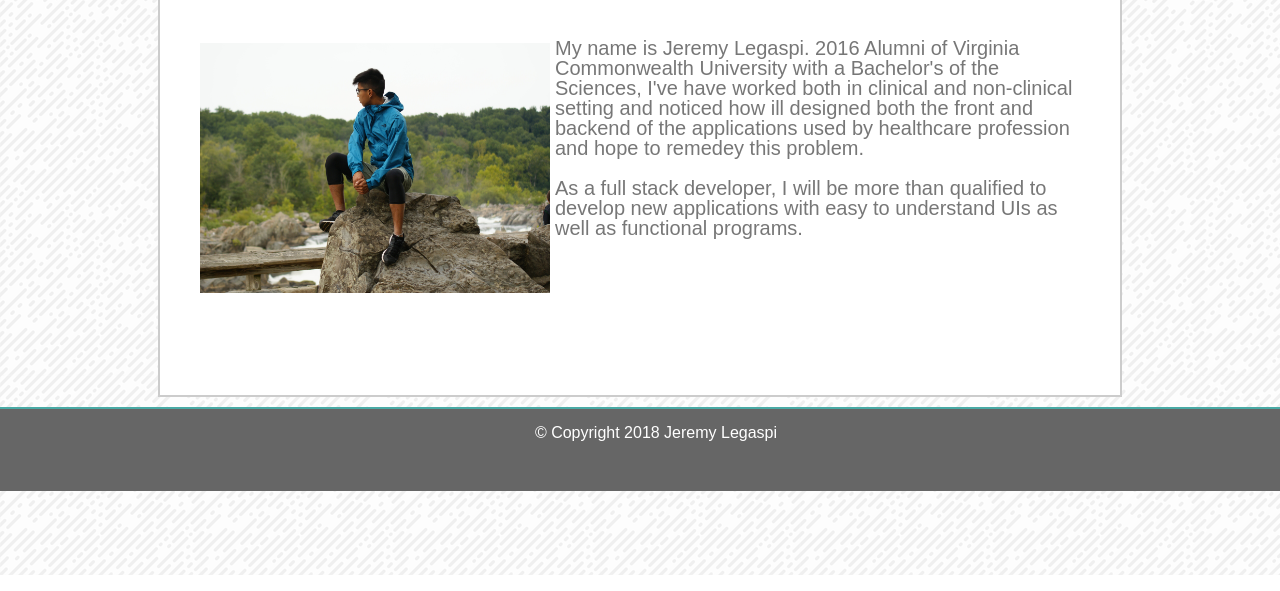
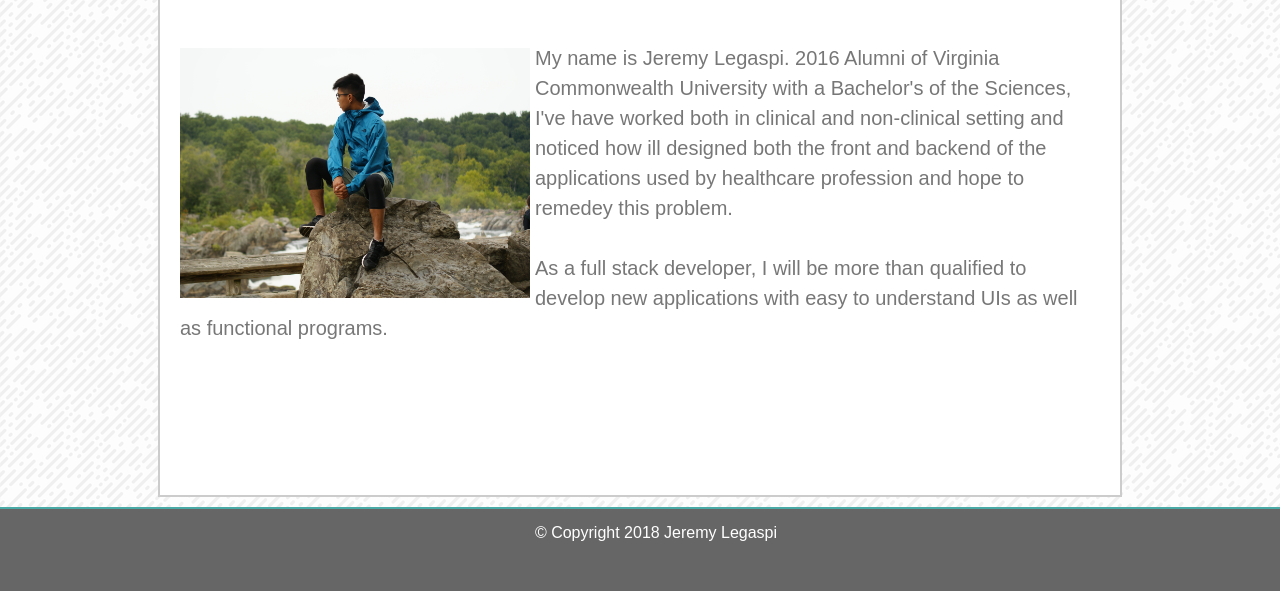
Before and after one commit to ijeli/Basic-Portfolio1, a plain HTML site: page index.html in a window 1280 px wide. Shown: the part 225-816 px from the top of the page. Drawn offline with Linux system fonts and the light colour scheme.

Commit message:
index reformatting

```diff
--- a/asset/css/style.css
+++ b/asset/css/style.css
@@ -92,7 +92,7 @@ footer {
 
 #aboutgeneralbox {
     width: 960px;
-    height: 500px;
+    height: 600px;
     align-self: center;
     margin: auto;
     border-style: solid;
@@ -135,6 +135,8 @@ footer {
     width: 910px;
     font-size: 20px;
     margin: 20px;
+    line-height: 1.5;
+    margin-top: 25px;
 }
 
 #propic {
@@ -142,7 +144,7 @@ footer {
     margin: 5px;
     width: 350px;
     height: 250px;
-    margin-left: 20px;
+    margin-left: 0px;
 }
 
 /*contact content*/
```
